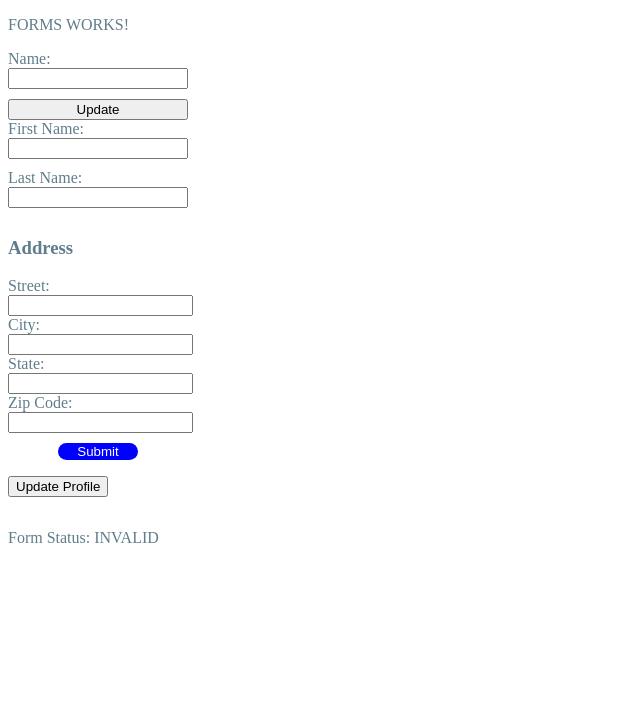
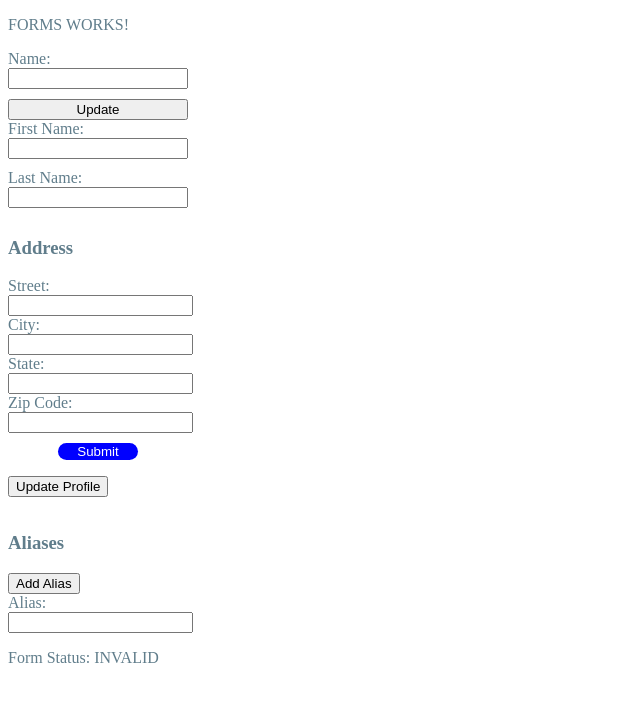
Before and after one commit to LeonardoCesca/trilha-front-2019, an Angular app in the folder Angular/poc-forms/: page / in a window 1280 px wide. Shown: the top 702 px of the page, without its empty margins (0-640 px from the left). Built offline with nearby package versions, Linux system fonts and the light colour scheme.

Commit message:
ADD access to FormArray control

```diff
--- a/Angular/poc-forms/src/app/profile-editor/profile-editor.component.html
+++ b/Angular/poc-forms/src/app/profile-editor/profile-editor.component.html
@@ -40,6 +40,18 @@
       <button (click)="updateProfile()">Update Profile</button>
     </p>
 
+    <div formArrayName="aliases">
+      <h3>Aliases</h3> <button (click)="addAlias()">Add Alias</button>
+
+      <div *ngFor="let address of aliases.controls; let i=index">
+        <!-- The repeated alias template -->
+        <label>
+          Alias:
+          <input type="text" [formControlName]="i">
+        </label>
+      </div>
+    </div>
+
     <p>
       Form Status: {{ profileForm.status }}
     </p>
--- a/Angular/poc-forms/src/app/profile-editor/profile-editor.component.ts
+++ b/Angular/poc-forms/src/app/profile-editor/profile-editor.component.ts
@@ -1,5 +1,5 @@
 import { Component } from '@angular/core';
-import { FormBuilder, Validators } from '@angular/forms';
+import { FormBuilder, Validators, FormArray } from '@angular/forms';
 
 @Component({
   selector: 'app-profile-editor',
@@ -7,6 +7,8 @@ import { FormBuilder, Validators } from '@angular/forms';
   styleUrls: ['./profile-editor.component.scss']
 })
 export class ProfileEditorComponent {
+  constructor(private fb: FormBuilder) { }
+
   profileForm = this.fb.group({
     firstName: ['', Validators.required],
     lastName: [''],
@@ -16,7 +18,16 @@ export class ProfileEditorComponent {
       state: [''],
       zip: ['']
     }),
+    aliases: this.fb.array([
+      this.fb.control('')
+    ])
   });
 
-  constructor(private fb: FormBuilder) { }
+  get aliases() {
+    return this.profileForm.get('aliases') as FormArray;
+  }
+
+  addAlias() {
+    this.aliases.push(this.fb.control(''));
+  }
 }
```
